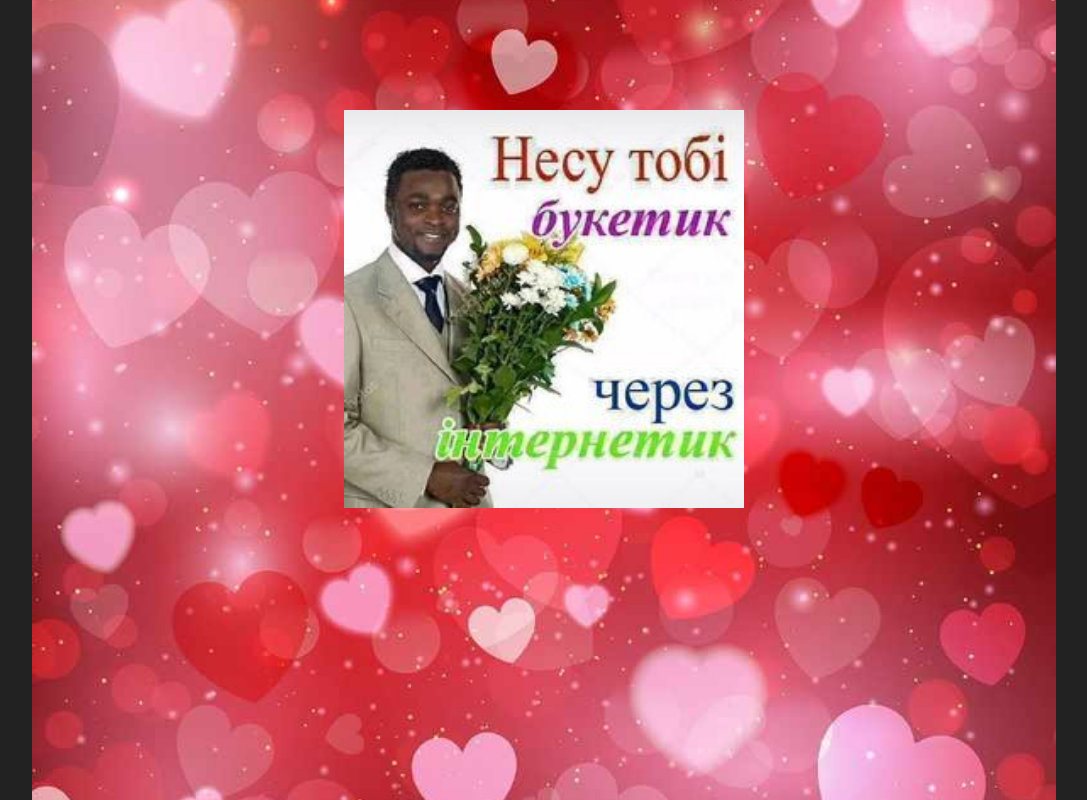
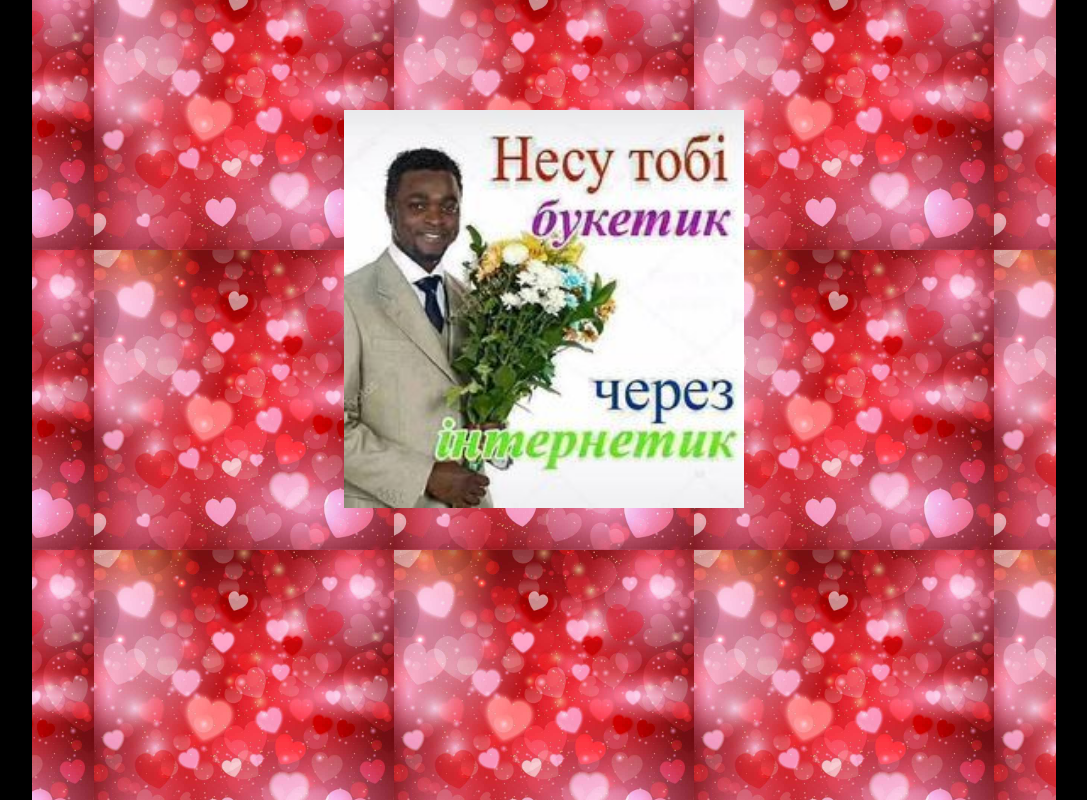
Before and after one commit to lasmann/polina, a website: page index.html in a window 1280 px wide. Shown: the whole page, without its empty margins (96-1183 px from the left). Drawn offline with nearby package versions, Linux system fonts and the light colour scheme.

Commit message:
bg update

```diff
--- a/index.html
+++ b/index.html
@@ -32,7 +32,7 @@
       */
 
       :root {
-        --main-bg-color: #222;
+        --main-bg-color: #000;
         --main-text-color: #fff;
 
         --subdued-text-color: #7a7a7a;
@@ -57,8 +57,8 @@
         background-image: url("img/bg.jpg");
         height: 100vh;
         background-position: center;
-        background-repeat: no-repeat;
-        background-size: cover;
+        background-repeat: repeat;
+        background-size: 300px;
       }
 
     </style>
```
